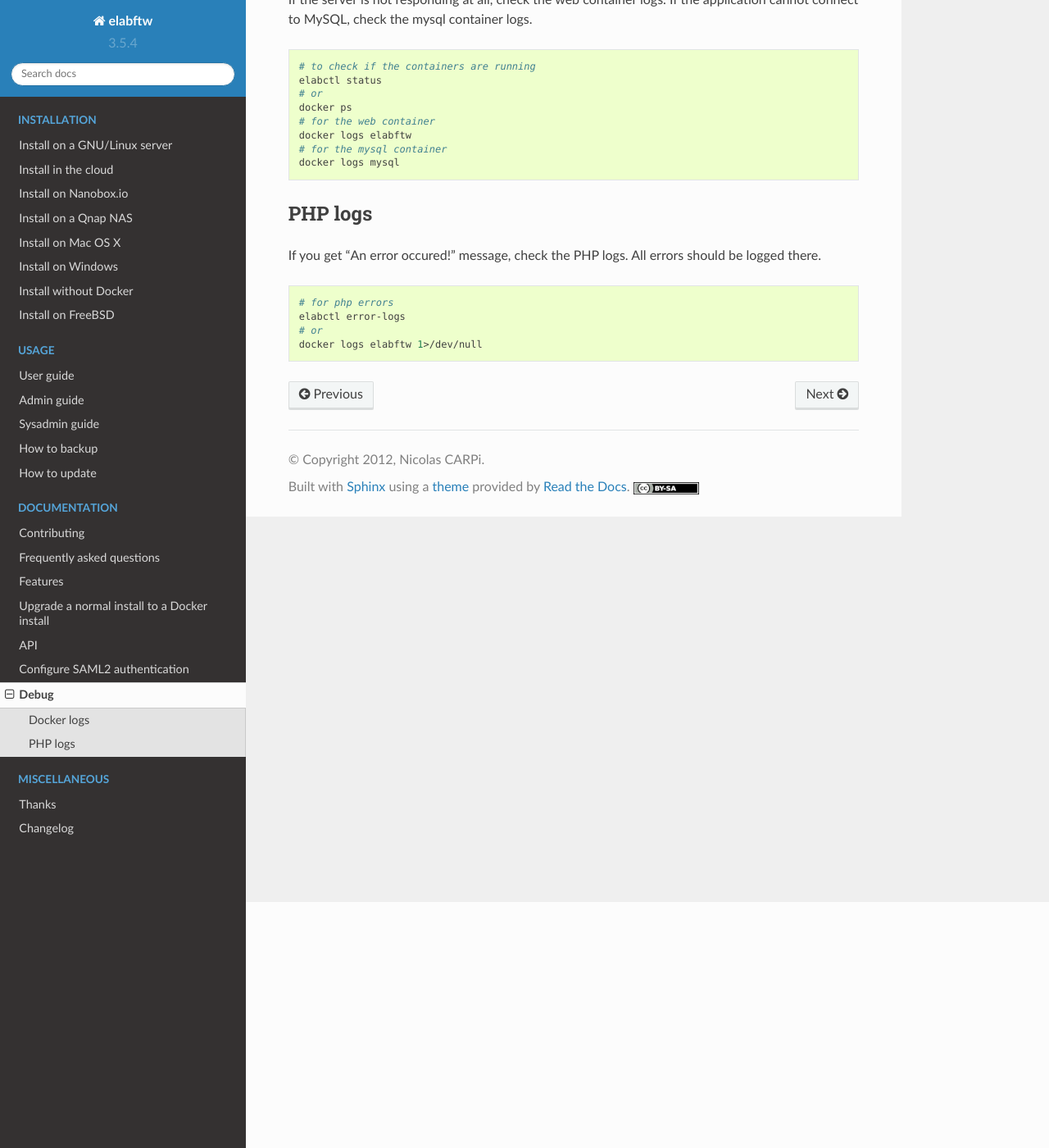
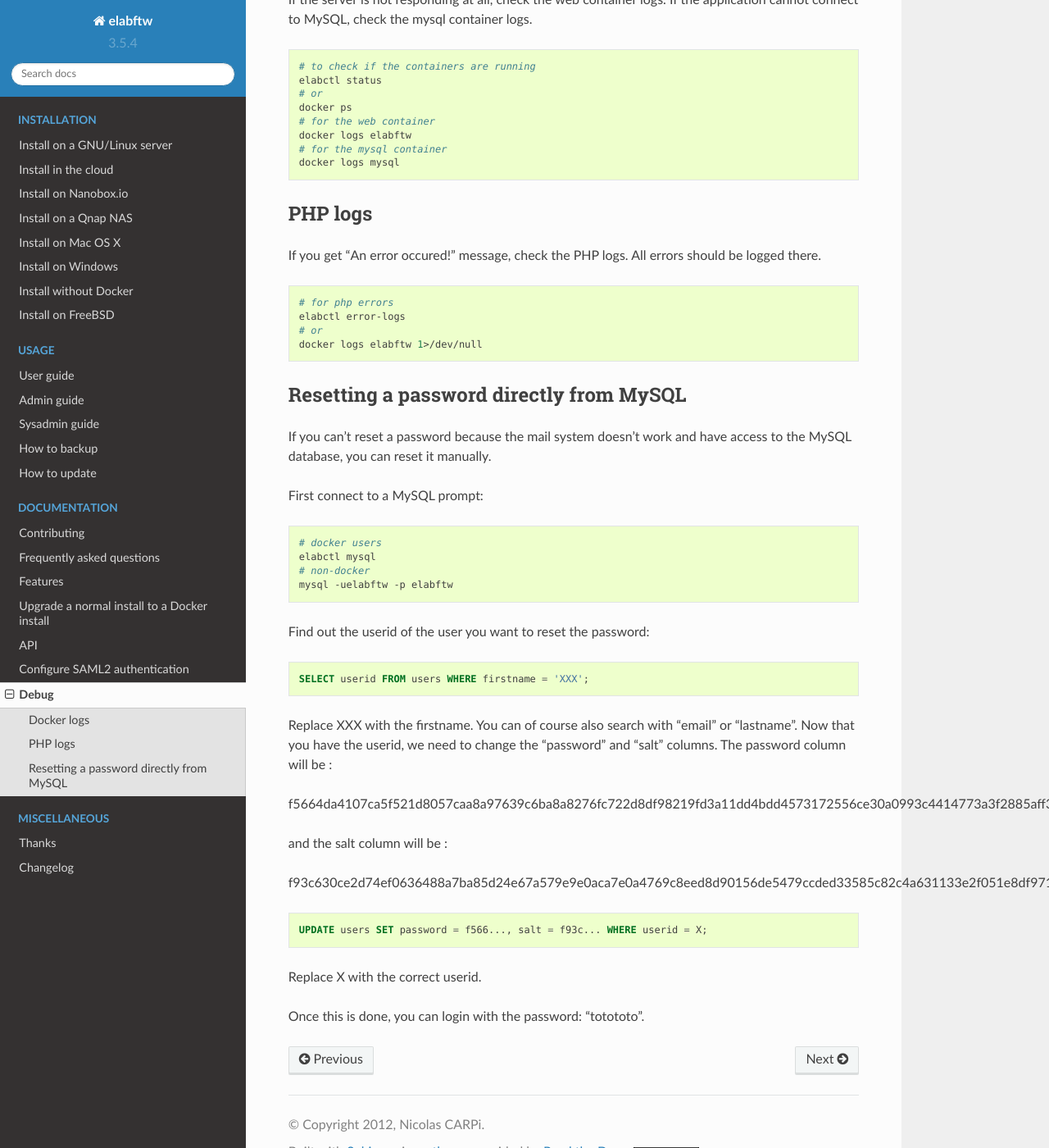
Before and after one commit to elabftw/elabdoc, a Sphinx documentation site: the page built from doc/debug.rst, in a window 1280 px wide and 1400 px high, scrolled down 300 px. Shown: the whole window at 82% size. Built offline with Sphinx 7.4.7 and the Read the Docs theme 2.0.0, drawn with Linux system fonts in a browser that asks for light colours; pages that are not in the unit, such as notebooks, are missing from menus.

Commit message:
add password reset via mysql instructions

```diff
--- a/doc/debug.rst
+++ b/doc/debug.rst
@@ -32,3 +32,39 @@
    elabctl error-logs
    # or
    docker logs elabftw 1>/dev/null
+
+Resetting a password directly from MySQL
+----------------------------------------
+
+If you can't reset a password because the mail system doesn't work and have access to the MySQL database, you can reset it manually.
+
+First connect to a MySQL prompt:
+
+.. code-block:: bash
+
+   # docker users
+   elabctl mysql
+   # non-docker
+   mysql -uelabftw -p elabftw
+
+Find out the userid of the user you want to reset the password:
+
+.. code-block:: sql
+
+   SELECT userid FROM users WHERE firstname = 'XXX';
+
+Replace XXX with the firstname. You can of course also search with "email" or "lastname". Now that you have the userid, we need to change the "password" and "salt" columns. The password column will be :
+
+f5664da4107ca5f521d8057caa8a97639c6ba8a8276fc722d8df98219fd3a11dd4bdd4573172556ce30a0993c4414773a3f2885aff38077867b915fdbce53263
+
+and the salt column will be :
+
+f93c630ce2d74ef0636488a7ba85d24e67a579e9e0aca7e0a4769c8eed8d90156de5479ccded33585c82c4a631133e2f051e8df971d479cba8045df102c92c79
+
+.. code-block:: sql
+
+   UPDATE users SET password = f566..., salt = f93c... WHERE userid = X;
+
+Replace X with the correct userid.
+
+Once this is done, you can login with the password: "totototo".
```
